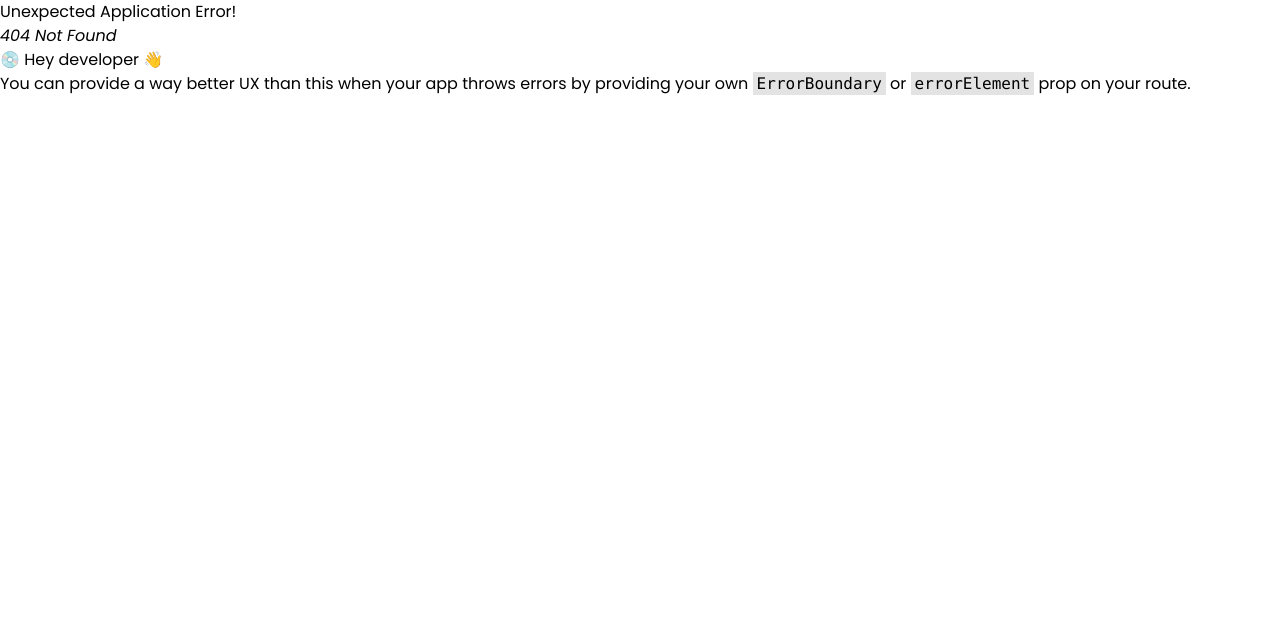
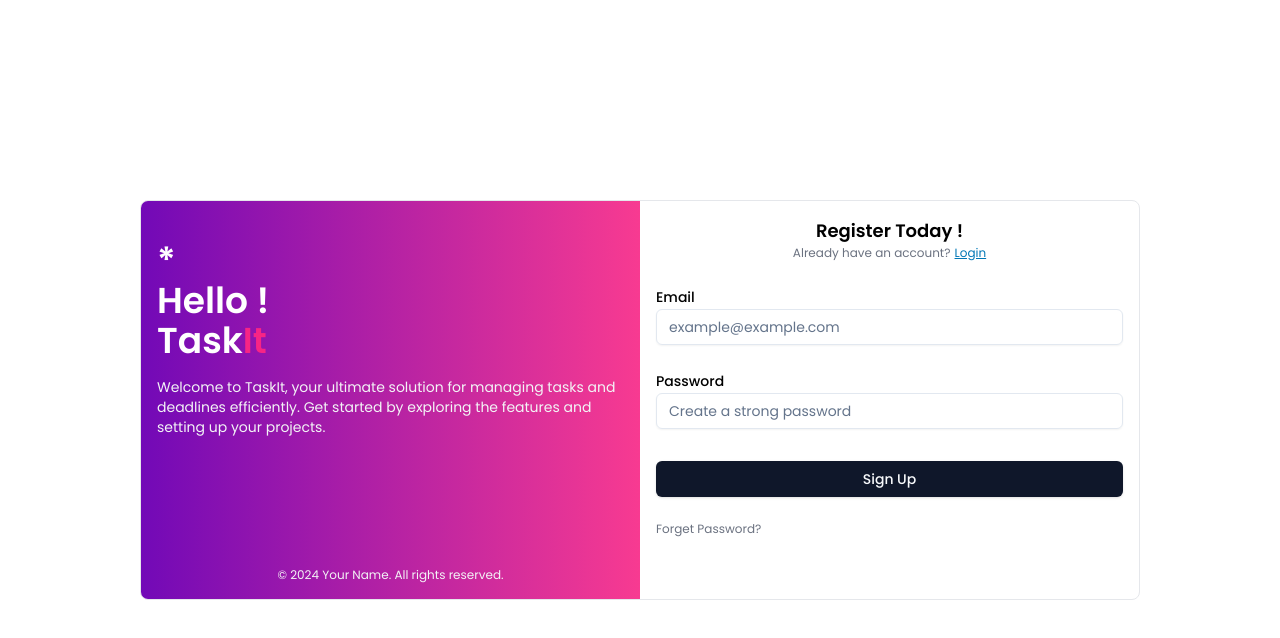
Before and after one commit to gauravkumarkarki07/taskit, a React (Vite) app in the folder apps/client/: page /auth/signup in a window 1280 px wide. Before the commit this address had no page. Shown: the top 638 px of the page. Built offline with nearby package versions, Linux system fonts and the light colour scheme.

Commit message:
Feat: Sign Up page has been added

```diff
--- a/apps/client/src/Auth/components/LoginForm.tsx
+++ b/apps/client/src/Auth/components/LoginForm.tsx
@@ -21,7 +21,7 @@ function LoginForm() {
         <h1 className="text-lg font-semibold">Welcome Back!</h1>
         <section className="flex text-xs gap-1 text-gray-500">
           <span>Don't have an account?</span>
-          <Link to={'/signup'}>
+          <Link to={'/auth/signup'}>
             <span className="text-accentSecondary underline hover:text-secondary cursor-pointer">Create a free account</span>
           </Link>
         </section>
--- a/apps/client/src/Auth/components/SignupForm.tsx
+++ b/apps/client/src/Auth/components/SignupForm.tsx
@@ -1,7 +1,73 @@
+import { Input } from "@/components/ui/input";
+import { Label } from "@/components/ui/label";
+import { useForm } from "react-hook-form"
+import { Link } from "react-router-dom";
+import {cn} from '@/lib/utils'
+import { Button } from "@/components/ui/button";
+
+interface SignUp{
+  username:string;
+  email:string;
+  password:string;
+}
 
 function SignupForm() {
+  const{register,handleSubmit,formState:{errors}}=useForm<SignUp>();
+
+  const handleSignup=(validData:SignUp)=>{
+    console.log(validData);
+  }
   return (
-    <div>SignupForm</div>
+    <section className="flex flex-col px-4 py-4 w-full gap-6 relative">
+    <article className="flex flex-col items-center">
+      <h1 className="text-lg font-semibold">Register Today !</h1>
+      <section className="flex text-xs gap-1 text-gray-500">
+        <span>Already have an account?</span>
+        <Link to={'/auth/login'}>
+          <span className="text-accentSecondary underline hover:text-secondary cursor-pointer">Login</span>
+        </Link>
+      </section>
+    </article>
+    {/* Login Form */}
+    <form className="flex flex-col md:gap-6" onSubmit={handleSubmit(handleSignup)}>
+      <section className="relative">
+        <Label>Email</Label>
+        <Input
+          placeholder="example@example.com"
+          {...register('email', { required: 'Email is required' })}
+          className={cn(errors.email && "border-red-500 focus-visible:ring-0")}
+        />
+        {errors.email && <span className="md:absolute text-xs text-red-500">{errors.email.message}</span>}
+      </section>
+      <section className="relative mb-2">
+        <Label>Password</Label>
+        <Input
+          type="password"
+          placeholder="Create a strong password"
+          className={cn(errors.password && "border-red-500 focus-visible:ring-0")}
+          {...register("password", {
+            required: "Password is required",
+            minLength: {
+              value: 8,
+              message: "Password must be at least 8 characters long",
+            },
+            pattern: {
+              value: /^(?=.*[a-z])(?=.*[A-Z])(?=.*\d)[A-Za-z\d]{8,}$/,
+              message:
+                "Password must contain at least one uppercase letter, one lowercase letter, and one number",
+            },
+          })}
+        />
+        {errors.password && <span className="md:absolute text-xs text-red-500">{errors.password.message}</span>}
+      </section>
+      <Button>
+        Sign Up
+      </Button>
+    </form>
+    <span className="text-xs text-gray-500 hover:underline cursor-pointer w-fit">
+      Forget Password?
+    </span>
+  </section>
   )
 }
 
--- a/apps/client/src/routes.tsx
+++ b/apps/client/src/routes.tsx
@@ -1,4 +1,4 @@
-import {createBrowserRouter} from 'react-router-dom';
+import {createBrowserRouter, Navigate} from 'react-router-dom';
 import App from './App';
 import Auth from './Auth/views/Index';
 import LoginForm from './Auth/components/LoginForm';
@@ -10,11 +10,16 @@ export const routes=createBrowserRouter([
 		element:<App/>,
 		children:[
 			{
-				path:'',
+				path:'auth',
 				element:<Auth/>,
 				children:[
 					{
+						path:'',
+						element:<Navigate to={'/auth/login'} replace/>
+					},
+					{
 						path:'login',
+						index:true,
 						element:<LoginForm/>
 					},
 					{
```
